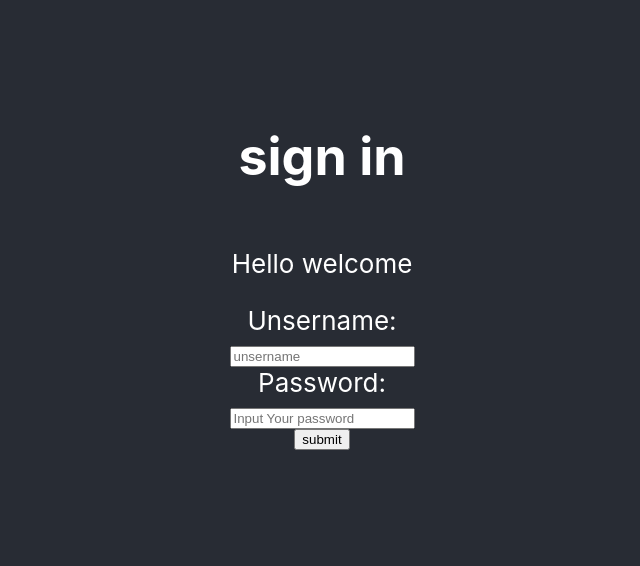
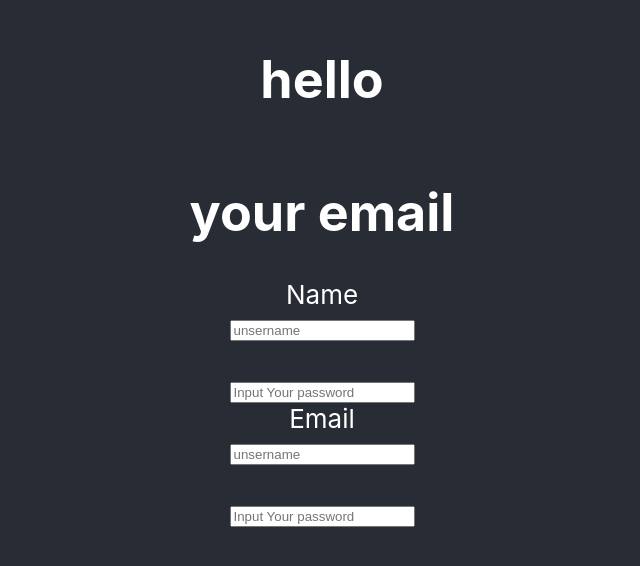
Before and after one commit to RevoU-FSSE-4/Module-4-frisqia, a React (Create React App) app in the folder new-app/: page / in a window 1280 px wide. Shown: the part 130-696 px from the top of the page, without its empty margins (318-958 px from the left). Built offline with nearby package versions, Linux system fonts and the light colour scheme.

Commit message:
commit 3

```diff
--- a/new-app/src/App.tsx
+++ b/new-app/src/App.tsx
@@ -4,35 +4,41 @@ import "./App.css";
 import ButtonComponent from "./ButtonComponent";
 import InputComponent from "./InputComponent";
 
+interface FirstPage {
+  fullname: string;
+  email: string;
+}
+
 function App() {
-  let nama = "submit";
-  let inputLabel = "Unsername: ";
-  let inputLabel1 = "Password: ";
-  const [username, setUsername] = useState<string>("welcome");
-  const [myArray, setMyArray] = useState<string[]>([
-    "cia",
-    "oji",
-    "fahmi",
-    "mpi",
-  ]);
-  function changeName(newUsername: string) {
-    setUsername(newUsername);
-  }
-  function arrayElement() {
-    myArray.push("abay");
-    console.log(myArray);
+  const [userProfile, setUserProfile] = useState<FirstPage>({
+    fullname: "",
+    email: "",
+  });
+  function handleChangeUseProfile(
+    userProfileKey: string,
+    userProfileValue: string
+  ) {
+    setUserProfile((oldProfile) => {
+      return { ...oldProfile, [userProfileKey]: userProfileValue };
+    });
   }
   return (
     <div className="App">
       <header className="App-header">
-        <h1>sign in</h1>
-        <p>Hello {username}</p>
+        <h1>hello{userProfile.fullname}</h1>
+        <h1>your email{userProfile.email}</h1>
         <InputComponent
-          inputLabel={inputLabel}
-          inputLabel1={inputLabel1}
-          changeName={changeName}
+          userProfileKey="fullName"
+          userProfileValue={userProfile.fullname}
+          inputLabel="Name"
+          handleChangeUseProfile={handleChangeUseProfile}
         />
-        <ButtonComponent buttonText={nama} arrayElement={arrayElement} />
+        <InputComponent
+          userProfileKey="email"
+          userProfileValue={userProfile.email}
+          inputLabel="Email"
+          handleChangeUseProfile={handleChangeUseProfile}
+        />
       </header>
     </div>
   );
```
